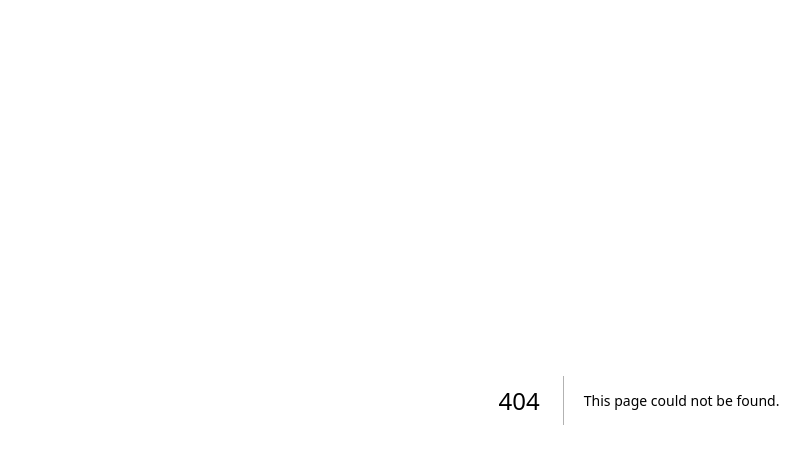
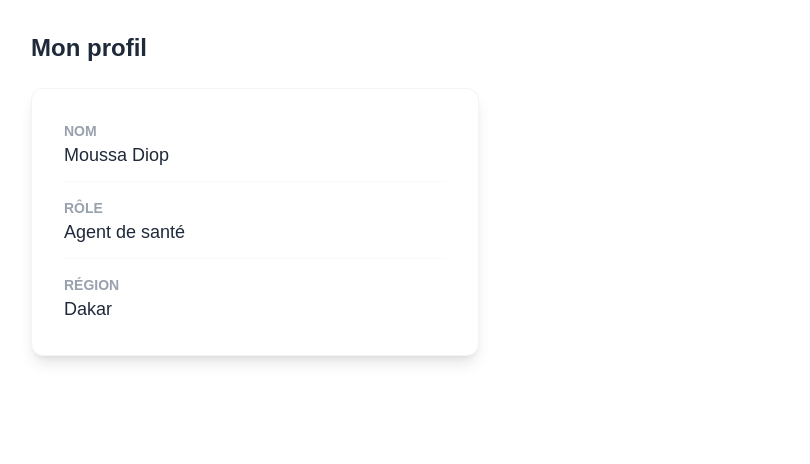
Before and after one commit to seydiba405/sensante, a Next.js app: page /profil in a window 1280 px wide. Before the commit this address had no page. Shown: the top 464 px of the page, without its empty margins (1-811 px from the left). Built offline with nearby package versions, Linux system fonts and the light colour scheme.

Commit message:
pages profil et dashboard pilote

```diff
--- /dev/null
+++ b/src/app/profil/page.tsx
@@ -0,0 +1,32 @@
+export default function ProfilPage() {
+  return (
+    <div className="p-8">
+      {/* Titre de la page avec correction de l'espacement */}
+      <h1 className="text-2xl font-bold text-gray-800 mb-6">
+        Mon profil
+      </h1>
+
+      {/* Carte de profil avec ombres et bordures nettes */}
+      <div className="bg-white rounded-xl shadow-lg border border-gray-100 p-8 max-w-md">
+        <div className="space-y-4">
+
+          <div className="flex flex-col border-b border-gray-50 pb-3">
+            <span className="text-sm text-gray-400 uppercase font-semibold">Nom</span>
+            <span className="text-lg text-gray-800 font-medium">Moussa Diop</span>
+          </div>
+
+          <div className="flex flex-col border-b border-gray-50 pb-3">
+            <span className="text-sm text-gray-400 uppercase font-semibold">Rôle</span>
+            <span className="text-lg text-gray-800 font-medium">Agent de santé</span>
+          </div>
+
+          <div className="flex flex-col">
+            <span className="text-sm text-gray-400 uppercase font-semibold">Région</span>
+            <span className="text-lg text-gray-800 font-medium">Dakar</span>
+          </div>
+
+        </div>
+      </div>
+    </div>
+  );
+}
```
